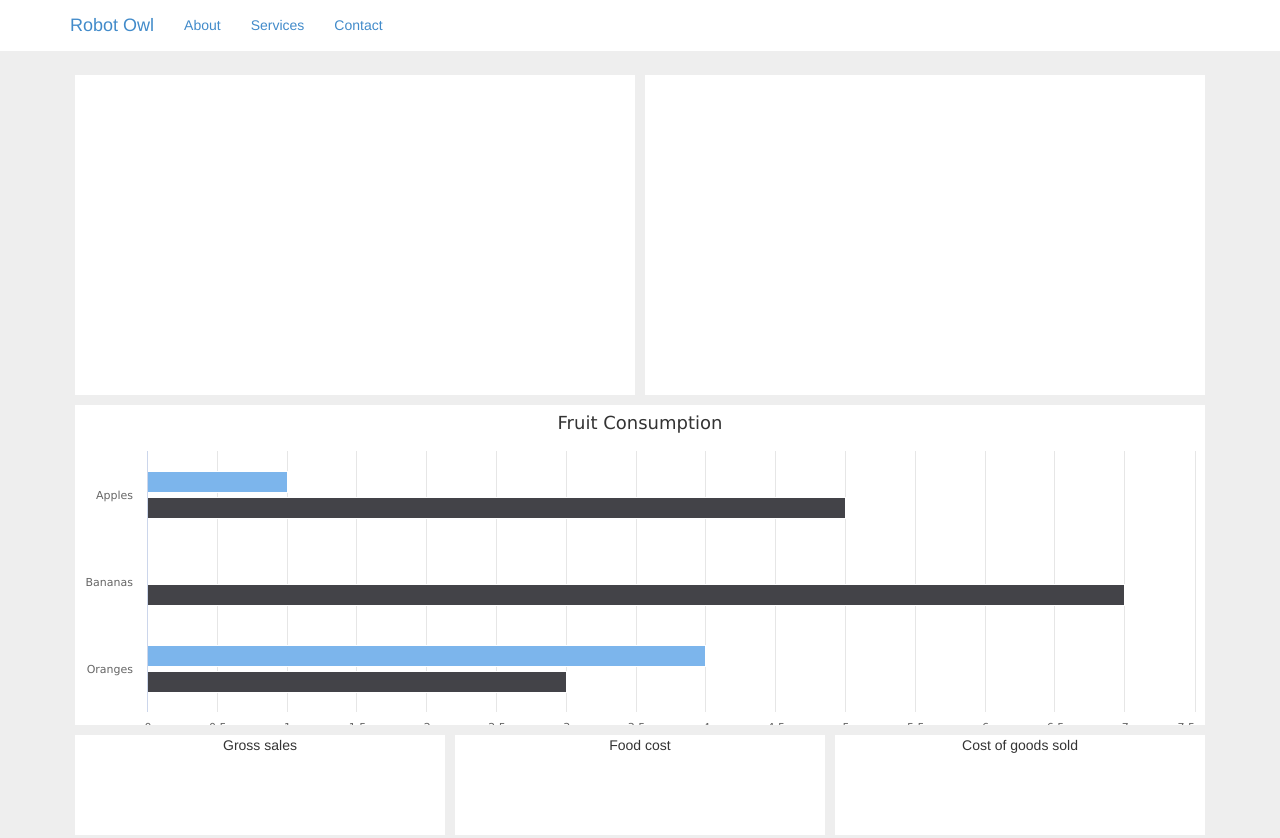
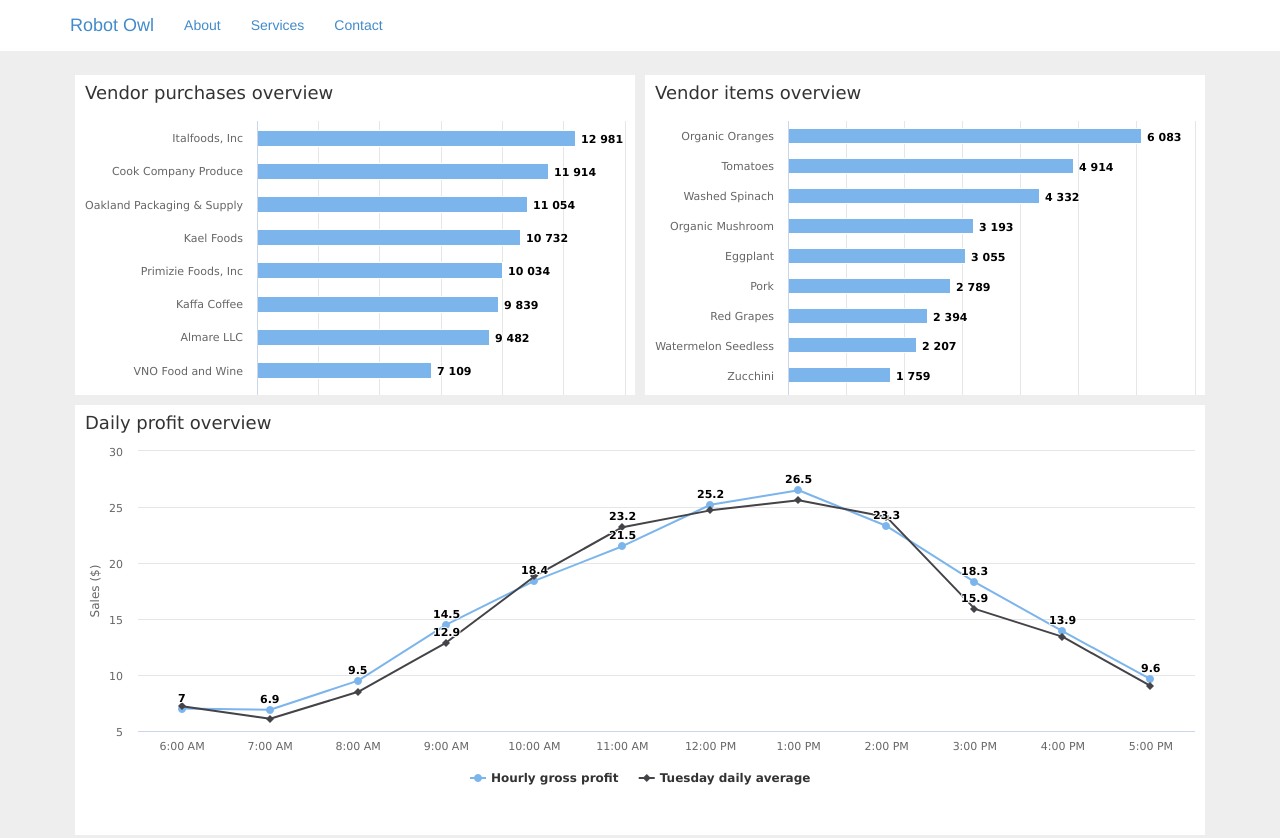
Before and after one commit to karuto/metrics, a plain HTML site: page index.html in a window 1280 px wide. Shown: the top 838 px of the page. Drawn offline with nearby package versions, Linux system fonts and the light colour scheme.

Commit message:
Added bar charts

```diff
--- a/index.html
+++ b/index.html
@@ -73,14 +73,14 @@
             <div class="col-lg-12 text-center">
 				<div class="gridster">
 				    <ul>
-				        <li data-row="1" data-col="1" data-sizex="12" data-sizey="3">
-				        	<div id="herochart"></div>
+				        <li data-row="1" data-col="1" data-sizex="12" data-sizey="4">
+				        	<div id="dailysaleschart"></div>
 				        </li>
 				        <li data-row="1" data-col="1" data-sizex="6" data-sizey="3">
-				        	<div id="herochart"></div>
+				        	<div id="vendorpurchases"></div>
 				        </li>
 				        <li data-row="1" data-col="2" data-sizex="6" data-sizey="3">
-				        	<div id="herochart"></div>
+				        	<div id="vendoritems"></div>
 				        </li>
 				        <li data-row="2" data-col="1" data-sizex="4" data-sizey="1">
 				        	Gross sales
--- a/js/script.js
+++ b/js/script.js
@@ -40,4 +40,146 @@ $(function(){ // DOM Ready
         }]
     });
 
+	$('#dailysaleschart').highcharts({
+	            chart: {
+	                type: 'line',
+        			// Explicitly tell the width and height of a chart
+        			width: null
+        			// height: 400
+	            },
+				credits: {
+					enabled: false
+				},
+	            title: {
+					align: "left",
+	                text: 'Daily profit overview'
+	            },
+	            // subtitle: {
+	            //     text: 'Source: WorldClimate.com'
+	            // },
+	            xAxis: {
+	                categories: ['6:00 AM', '7:00 AM', '8:00 AM', '9:00 AM', '10:00 AM', '11:00 AM', '12:00 PM', '1:00 PM', '2:00 PM', '3:00 PM', '4:00 PM', '5:00 PM']
+	            },
+	            yAxis: {
+	                title: {
+	                    text: 'Sales ($)'
+	                }
+	            },
+	            plotOptions: {
+	                line: {
+	                    dataLabels: {
+	                        enabled: true
+	                    },
+	                    enableMouseTracking: false
+	                }
+	            },
+	            series: [{
+	                name: 'Hourly gross profit',
+	                data: [7.0, 6.9, 9.5, 14.5, 18.4, 21.5, 25.2, 26.5, 23.3, 18.3, 13.9, 9.6]
+	            }, {
+	                name: 'Tuesday daily average',
+	                data: [7.2, 6.1, 8.5, 12.9, 18.8, 23.2, 24.7, 25.6, 24.1, 15.9, 13.4, 9.0]
+	            }]
+	});
+
+	$('#vendorpurchases').highcharts({
+	            chart: {
+	                type: 'bar'
+	            },
+	            title: {
+					align: "left",
+	                text: 'Vendor purchases overview'
+	            },
+	            // subtitle: {
+	            //     text: 'Source: Wikipedia.org'
+	            // },
+	            xAxis: {
+	                categories: ['Italfoods, Inc', 'Cook Company Produce', 'Oakland Packaging & Supply', 'Kael Foods', 'Primizie Foods, Inc', 'Kaffa Coffee', 'Almare LLC', 'VNO Food and Wine', 'V & C Pizza'],
+	                title: {
+	                    text: null
+	                }
+	            },
+	            yAxis: {
+	                min: 0,
+	                title: {
+	                    text: 'Invoice totals ($)',
+	                    align: 'high'
+	                },
+	                labels: {
+	                    overflow: 'justify'
+	                }
+	            },
+	            tooltip: {
+	                valueSuffix: ' millions'
+	            },
+	            plotOptions: {
+	                bar: {
+	                    dataLabels: {
+	                        enabled: true
+	                    }
+	                }
+	            },
+	            legend: {
+	                enabled: false
+	            },
+	            credits: {
+	                enabled: false
+	            },
+	            series: [{
+	                name: 'Invoice',
+	                data: [12981, 11914, 11054, 10732, 10034, 9839, 9482, 7109, 6031]
+	            }]
+	});
+
+	$('#vendoritems').highcharts({
+	            chart: {
+	                type: 'bar'
+	            },
+	            title: {
+					align: "left",
+	                text: 'Vendor items overview'
+	            },
+	            // subtitle: {
+	            //     text: 'Source: Wikipedia.org'
+	            // },
+	            xAxis: {
+	                categories: ['Organic Oranges', 'Tomatoes', 'Washed Spinach', 'Organic Mushroom', 'Eggplant', 'Pork', 'Red Grapes', 'Watermelon Seedless', 'Zucchini', 'Blueberries'],
+	                title: {
+	                    text: null
+	                }
+	            },
+	            yAxis: {
+	                min: 0,
+	                title: {
+	                    text: 'Invoice totals ($)',
+	                    align: 'high'
+	                },
+	                labels: {
+	                    overflow: 'justify'
+	                }
+	            },
+	            tooltip: {
+	                valueSuffix: ' millions'
+	            },
+	            plotOptions: {
+	                bar: {
+	                    dataLabels: {
+	                        enabled: true
+	                    }
+	                }
+	            },
+	            legend: {
+	                enabled: false
+	            },
+	            credits: {
+	                enabled: false
+	            },
+	            series: [{
+	                name: 'Invoice',
+	                data: [6083, 4914, 4332, 3193, 3055, 2789, 2394, 2207, 1759, 1208]
+	            }]
+	});
+
+
+
 });
```
